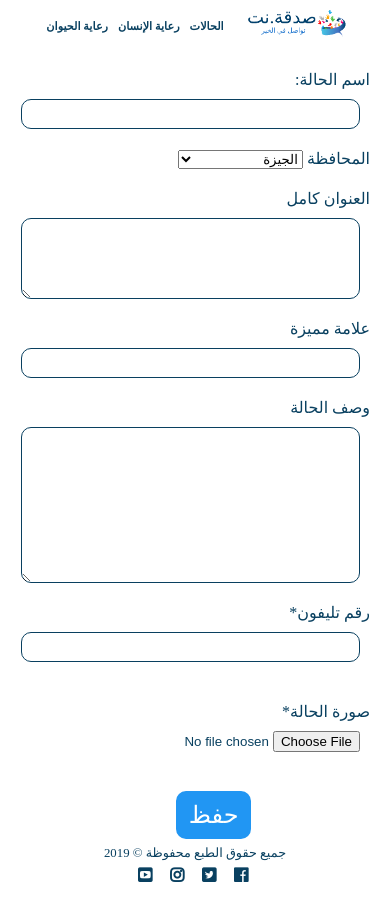
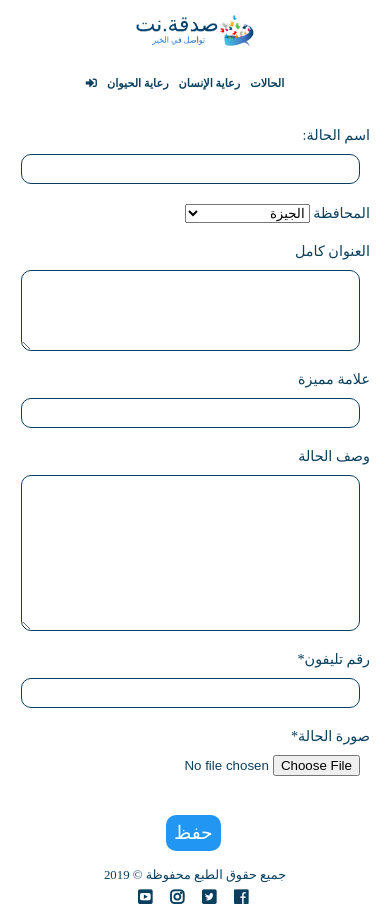
Before and after one commit to fatmaMGomaa/sdqh, a plain HTML site: page frontend/forms/human/humanForm.html in a window 390 px wide. Before the commit the page ends 891 px from the top, so only its background shows below. Drawn offline with nearby package versions, Linux system fonts and the light colour scheme.

Commit message:
make the add case form responsive

```diff
--- a/frontend/forms/form.css
+++ b/frontend/forms/form.css
@@ -37,6 +37,7 @@ input, textarea, .btn{
     border-radius: 0;
     display: inline-block;
     width: auto;
+    margin-top: 0;
 }
 .btn {
     font-size: 150%;
@@ -48,12 +49,15 @@ input, textarea, .btn{
     background-color: #2196f3;
 }
 .btn:hover {
-    box-shadow: 0 0 10px #2196f3, 0 0 20px #2196f3, 0 0 30px #2196f3;
+    box-shadow: 0 0 5px #2196f3, 0 0 10px #2196f3, 0 0 20px #2196f3;
     transition-delay: 0.2s;
 }
 @media screen and (max-width: 900px) {
     .container {
         width: 80%;
+    }
+    #human .btn, #animal .btn{
+        margin: 0 48%;
     }
 }
 @media screen and (max-width: 767px) {
@@ -61,4 +65,15 @@ input, textarea, .btn{
         width: 100%;
         padding: 0 0 0 30px;
     }
+    #human .btn, #animal .btn{
+        padding: 4px 5px;
+        font-size: 130%;
+        margin: 0 48% 10px 0;
+    }
+    #human, #animal{
+        font-size: 90%;
+    }
+    .image input{
+        margin-top: 10px;
+    }
 }
--- a/frontend/forms/human/humanForm.html
+++ b/frontend/forms/human/humanForm.html
@@ -3,7 +3,7 @@
     <head>
         <meta charset="utf-8">
         <meta http-equiv="X-UA-Compatible" content="IE=edge">
-        <title>Page Title</title>
+        <title>Add Human Case</title>
         <meta name="viewport" content="width=device-width, initial-scale=1">
         <link rel="stylesheet" href="https://use.fontawesome.com/releases/v5.6.3/css/all.css"
             integrity="sha384-UHRtZLI+pbxtHCWp1t77Bi1L4ZtiqrqD80Kn4Z8NTSRyMA2Fd33n5dQ8lWUE00s/" crossorigin="anonymous">
@@ -16,9 +16,11 @@
                     src="../../images/logo3.png" /></a></h1>
             <nav class="main__header__nav">
                 <ul class="main__header__ul">
-                    <li class="main__header__li"><a href="#" class="main__header__a">الحالات</a></li>
+                    <li class="main__header__li"><a href="../../cases/human/allCases/allCases.html" class="main__header__a">الحالات</a></li>
                     <li class="main__header__li"><a href="../../index/human/index.html" class="main__header__a">رعاية الإنسان</a></li>
                     <li class="main__header__li"><a href="../../index/animal/index.html" class="main__header__a">رعاية الحيوان</a></li>
+                    <li class="main__header__li"><a href="../login/login.html" class="main__header__a"> <i
+                                class="fas fa-sign-in-alt"></i></a></li>
                 </ul>
             </nav>
         </header>
--- a/frontend/forms/signup/signup.css
+++ b/frontend/forms/signup/signup.css
@@ -28,6 +28,8 @@ h2 {
 @media screen and (max-width: 767px) {
     h2 {
         font-size: 100%;
+        margin: 3% 12% 0 0;
+        padding-bottom: 0;
     }
     .inner {
         display: block;
@@ -36,10 +38,9 @@ h2 {
     .btn {
         font-size: 90%;
         padding: 6px;
-        margin-bottom: 15px;
+        margin: 0 36% 15px 0;
     }
-    .image {
-
-
+    .main__header__h1 {
+        margin-top: 5px;
     }
 }
--- a/frontend/index/index.css
+++ b/frontend/index/index.css
@@ -75,16 +75,19 @@ body{
         flex-wrap: wrap;
     }
     .main__header__li{
-        padding: 0 3px;
         font-size: 70%;
     }
     .main__footer p{
         font-size: 80%;
     }
     .main__header img{
-        width:100px;
+        width:120px;
     }
     .main__header__ul{
         padding-right: 20px;
     }
+    .main__header__h1 {
+        margin: 5px 30px 0;
+        width: auto;
+    }
 }
--- a/frontend/landingPage/style.css
+++ b/frontend/landingPage/style.css
@@ -96,4 +96,8 @@ html, body {
     .main__header{
         justify-content: space-between;
     }
+    .main__header__h1 {
+        margin: 5px 0 0;
+        width: auto;
+    }
 }
```
Also changed, not shown: frontend/forms/animal/animalForm.html (+3 -1 lines), frontend/forms/login/login.html (+1 -1 lines), frontend/forms/signup/signup.html (+3 -2 lines), frontend/index/animal/index.html (+4 -2 lines), frontend/index/human/index.html (+1 -1 lines), frontend/landingPage/landing.html (+1 -1 lines).
